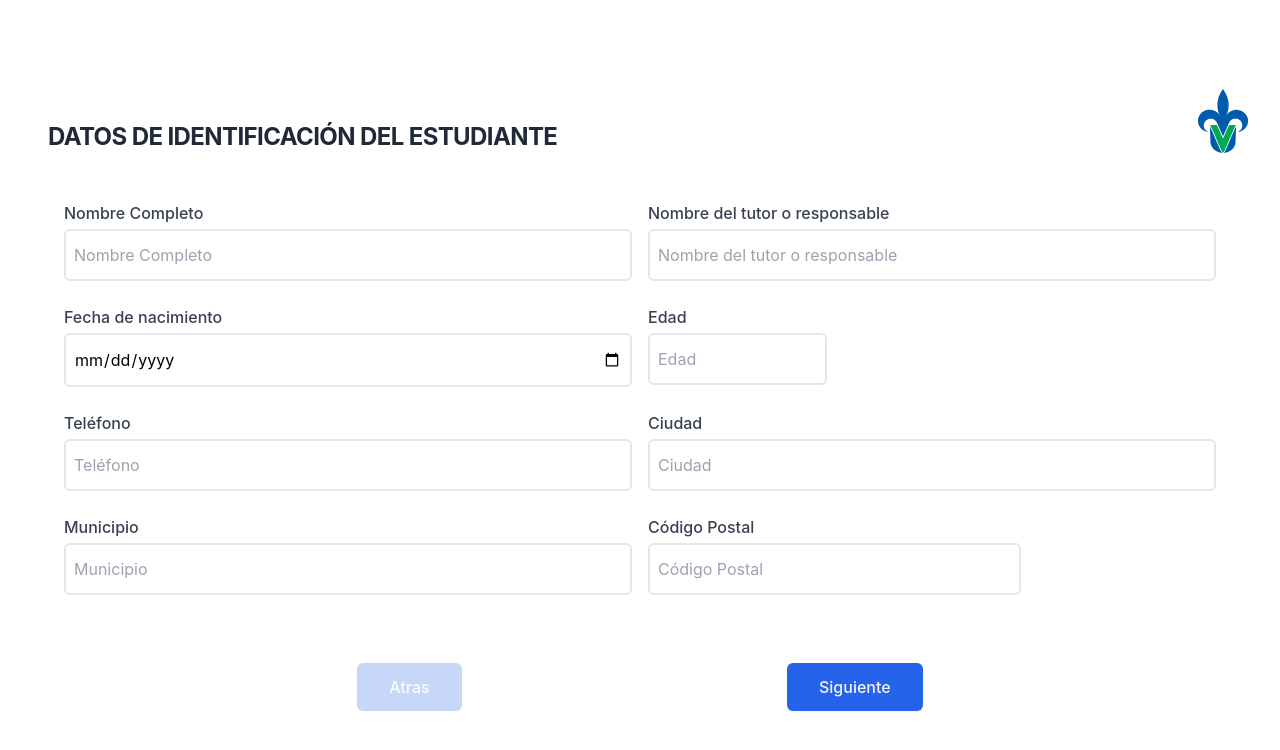
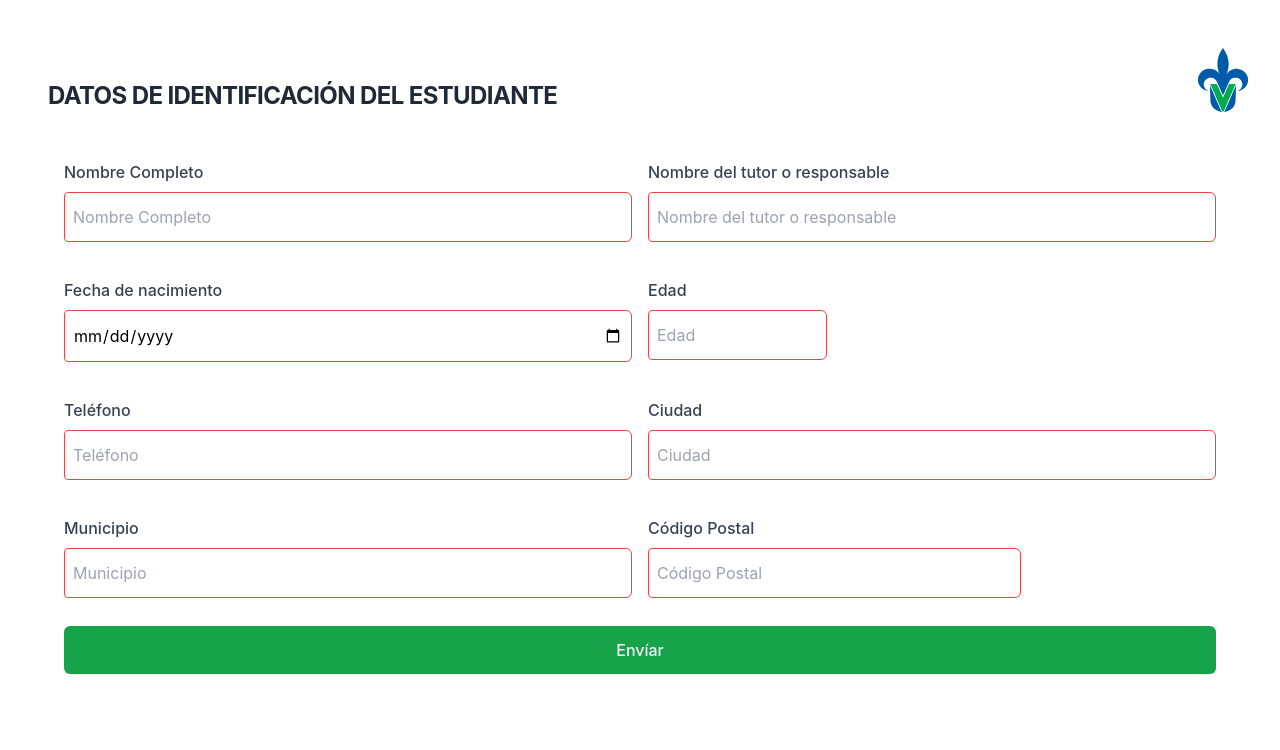
Before and after one commit to Suz4nGG/ar_tesina_web, a Next.js app: page /registro/formulario in a window 1280 px wide. Shown: the top 750 px of the page. Built offline with nearby package versions, Linux system fonts and the light colour scheme.

Commit message:
Cambios en el formulario de registro

```diff
--- a/components/Forms/GroupForm.jsx
+++ b/components/Forms/GroupForm.jsx
@@ -1,6 +1,5 @@
-import React from 'react';
-
-const GroupForm = ({name, text, placeholder, ref, type, col, colQuery, register}) => {
+const GroupForm = ({ name, text, placeholder, ref, type, col, colQuery, register }) => {
+  console.log("GR",name)
   return (
     <div className={`col-span-${col} md:col-span-${col}`}>
       <label
@@ -11,9 +10,8 @@ const GroupForm = ({name, text, placeholder, ref, type, col, colQuery, register}
       </label>
       <div className="mt-1">
         <input
+        {...register(name)}
         placeholder={placeholder}
-        name={name}
-        ref={ref}
         type={type}
         id={name}
         className="py-3 px-2 flex-1 rounded-r-md
--- a/components/Home/Hero.jsx
+++ b/components/Home/Hero.jsx
@@ -31,7 +31,7 @@ export default function Hero() {
                   </p>
                   <div className="mx-auto mt-10 max-w-sm sm:flex sm:max-w-none sm:justify-center">
                     <div className="space-y-4 sm:mx-auto sm:inline-grid sm:grid-cols-2 sm:gap-5 sm:space-y-0">
-                      <Button bg="bg-blue-600" textColor="text-gray-100" text="Registrate" href="/registro/1" hover="bg-blue-700"/>
+                      <Button bg="bg-blue-600" textColor="text-gray-100" text="Registrate" href="/registro/formulario" hover="bg-blue-700"/>
                       <Button bg="bg-green-600" textColor="text-gray-100" text="Inicia Sesión" href="/iniciar_sesion" hover="bg-green-700" />
                     </div>
                   </div>
--- a/pages/context/pagesContext.jsx
+++ b/pages/context/pagesContext.jsx
@@ -5,8 +5,7 @@ export const PageContext = createContext()
 
 // ! 2. Se crea el provider
 export const PageProvider = ({ children }) => {
-  const [contextValue, setContextValue] = useState()
-  // console.log(contextValue)
+  const [contextValue, setContextValue] = useState('')
   return (
     <PageContext.Provider value={{contextValue, setContextValue}}>
       {children}
@@ -18,5 +17,6 @@ export const PageProvider = ({ children }) => {
 export const usePageContext = () => {
   const context = useContext(PageContext)
   if (context === undefined) throw new Error('Fuera del proveedor')
+  // console.log(context)
   return context
 }
--- a/pages/index.js
+++ b/pages/index.js
@@ -4,9 +4,11 @@ import PageTitle from "../components/Global/PageTitle"
 import Hero from "../components/Home/Hero"
 import Info from "../components/Home/Info"
 import Logos from "../components/Home/Logos"
+import { PageProvider } from "./context/pagesContext"
 
 const Index = () => {
   return (
+    <PageProvider>
       <Container>
         <PageTitle
           title="Inicio"
@@ -18,6 +20,7 @@ const Index = () => {
         <Logos />
         <Footer/>
       </Container>
+    </PageProvider>
   )
 }
 
--- a/pages/registro/components/FormOne.jsx
+++ b/pages/registro/components/FormOne.jsx
@@ -1,5 +1,5 @@
 import ContainerForm from "../../../components/Forms/ContainerForm";
-import GroupForm from "../../../components/Forms/GroupForm";
+// import GroupForm from "../../../components/Forms/GroupForm";
 import UseForms from "../../../hooks/useForms";
 import { useForm } from "react-hook-form";
 import { usePageContext } from "../../context/pagesContext";
@@ -71,13 +71,45 @@ const dataForm = [
   }
 ]
 
-const FormOne = () => {
-  const { setContextValue } = usePageContext()
+const GroupForm = ({ name, text, placeholder, ref, type, col, colQuery, register }) => {
+  return (
+    <div className={`col-span-${col} md:col-span-${col}`}>
+      <label
+        htmlFor={name}
+        className="block text-sm md:text-base font-medium text-gray-700"
+      >
+        {text}
+      </label>
+      <div className="mt-1">
+        <input
+          {...register(
+            name,
+              {
+                required: true,
+                message: "sss"
+              }
+            )
+          }
+        placeholder={placeholder}
+        type={type}
+        id={name}
+        className="py-3 px-2 flex-1 rounded-r-md
+          block w-full rounded-md border-2 border-gray-200
+        focus:border-indigo-500 focus:ring-indigo-500
+          text-sm md:text-base"
+      />
+      </div>
+    </div>
+  );
+}
+
+const FormOne = ({register}) => {
   return (
       <div className="w-full grid grid-cols-2 gap-y-6 gap-x-4 md:grid-cols-6 lg:grid-cols-6 px-4 sm:p-0">
         {
           dataForm.map((item) => (
             <GroupForm
+              register={register}
               key={item.name}
               col={item.col}
               type={item.type}
@@ -87,7 +119,7 @@ const FormOne = () => {
               placeholder={item.placeholder}
             />
           ))
-        }
+      }
       </div>
   );
 }
--- /dev/null
+++ b/pages/registro/components/FormRegister.jsx
@@ -0,0 +1,174 @@
+import React, { useState } from 'react';
+import HeaderForm from '/components/Forms/HeaderForm';
+import Pagination from './Pagination';
+// import FormOne from './FormOne';
+import FormTwo from './FormTwo';
+import FormThree from './FormThree';
+import { usePageContext } from '../../context/pagesContext';
+import { useForm } from 'react-hook-form';
+import Button from '../../../components/Global/Button';
+
+const dataForm = [
+  {
+    col: 3,
+    colQuery: 3,
+    type: "text",
+    name: "nombreCompleto",
+    text: "Nombre Completo",
+    placeholder: "Nombre Completo",
+    pattern: /^[A-Za-z]+$/i,
+    validationMessage: "Unicamente letras",
+    value: true
+  },
+  {
+    col: 3,
+    colQuery: 3,
+    type: "text",
+    name: "nombreResponsable",
+    text: "Nombre del tutor o responsable",
+    placeholder: "Nombre del tutor o responsable",
+    value: true
+  },
+  {
+    col: 3,
+    colQuery: 3,
+    type: "date",
+    name: "fecNacimiento",
+    text: "Fecha de nacimiento",
+    placeholder: "Fecha de nacimiento",
+    value: true
+  },
+  {
+    col: 1,
+    colQuery: 2,
+    type: "number",
+    name: "edad",
+    text: "Edad",
+    placeholder: "Edad",
+    value: 17
+  },
+  {
+    col: 3,
+    colQuery: 3,
+    type: "tel",
+    name: "tel",
+    text: "Teléfono",
+    placeholder: "Teléfono",
+    value: true
+  },
+  {
+    col: 3,
+    colQuery: 3,
+    type: "text",
+    name: "ciudad",
+    text: "Ciudad",
+    placeholder: "Ciudad",
+    value: true
+  },
+  {
+    col: 3,
+    colQuery: 3,
+    type: "text",
+    name: "municipio",
+    text: "Municipio",
+    placeholder: "Municipio",
+    value: true
+  },
+  {
+    col: 2,
+    colQuery: 2,
+    type: "number",
+    name: "cp",
+    text: "Código Postal",
+    placeholder: "Código Postal",
+    value: true
+  }
+]
+
+
+
+const GroupFormOne = ({ register, name, text, placeholder, type, col, colQuery, required, errors, pattern,
+  validationMessage, value }) => {
+  console.log("err", errors)
+  console.log("mes", validationMessage)
+  return <>
+    <div className={`col-span-${col} md:col-span-${col}`}>
+      <label
+        htmlFor={name}
+        className="block text-sm md:text-base font-medium text-gray-700"
+      >
+        {text}
+      </label>
+      <div className="mt-1">
+        <input
+          {...register(
+              name, {
+              required: true,
+              pattern: pattern
+              }
+            )
+          }
+          placeholder={placeholder}
+          type={type}
+          id={name}
+          className="
+            appearance-none
+            bg-gray-200text-gray-700 border border-red-500
+            rounded py-3 mb-3 leading-tight
+            focus:outline-none focus:bg-gray-200 px-2 flex-1 rounded-r-md my-2
+            block w-full
+          focus:border-green-500 focus:ring-green-500
+            text-sm md:text-base"
+        />
+        {errors[name]?.type === "required" && <p className='text-red-500 text-xs'>Requerido</p>}
+        {errors[name]?.type === "maxLength" && (
+          <p></p>
+        )}
+        {errors[name]?.type === "pattern" && (
+          <p className='text-red-500 text-xl font-semibold'>Solo caracteres alfabéticos</p>
+        )}
+      </div>
+    </div>
+  </>
+}
+
+
+
+const FormRegister = (props) => {
+  const { register, handleSubmit, watch,  formState: { errors } } = useForm()
+  const { contextValue, setContextValue } = usePageContext()
+  const [step, setStep] = useState("FormOne")
+  const onSubmit = data => setContextValue(data)
+  // console.log("CTX", contextValue)
+  return (
+    <>
+      <HeaderForm step={step} />
+      <form className="w-full flex flex-col justify-center py-12 sm:px-6 lg:px-8" onSubmit={handleSubmit(onSubmit)}>
+        <div className="w-full grid grid-cols-2 gap-y-6 gap-x-4 md:grid-cols-6 lg:grid-cols-6 px-4 sm:p-0">
+          {
+            dataForm.map((item) => (
+              <GroupFormOne
+                key={item.name}
+                register={register}
+                text={item.text}
+                name={item.name}
+                placeholder={item.placeholder}
+                type={item.type}
+                col={item.col}
+                errors={errors}
+                pattern={item.pattern}
+                validationMessage={item.validationMessage}
+                value={item.value}
+              />
+            ))
+          }
+        </div>
+        <div className="pt-4 block md:flex justify-center col-span-3 2xl:col-span-2">
+          <Button bg="bg-green-600 w-full 2xl:w-1/5" textColor="text-gray-100" text="Envíar" href="#" hover="bg-green-700"/>
+        </div>
+      </form>
+    </>
+  )
+}
+
+export default FormRegister;
--- a/pages/registro/formulario.js
+++ b/pages/registro/formulario.js
@@ -1,103 +1,31 @@
-import React, { useState } from 'react';
-import { useRouter } from 'next/router';
-import ContainerRegister from './components/ContainerRegister';
-import FormOne from "./components/FormOne"
-import FormTwo from './components/FormTwo';
-import FormThree from './components/FormThree';
 import PageTitle from '/components/Global/PageTitle.jsx'
 import { PageProvider } from '../context/pagesContext';
-import HeaderForm from '../../components/Forms/HeaderForm';
+import FormRegister from './components/FormRegister';
 
 const FormularioRegistroTemplate = () => {
-  const router = useRouter()
-  const [step, setStep] = useState('FormOne')
-  const onSubmit = (data) => {
-    console.log(data);
-  };
-
-  const handlePreviousForm = (e) => {
-    e.preventDefault()
-    switch (step) {
-      case "FormOne":
-        break
-      case "FormTwo":
-        setStep("FormOne")
-        break
-      case "FormThree":
-        setStep("FormTwo")
-        break
-    }
-  }
-  const handleNextForm = (e) => {
-    e.preventDefault()
-    switch (step) {
-      case "FormOne":
-        setStep("FormTwo")
-        break
-      case "FormTwo":
-        setStep("FormThree")
-        break
-      case "FormThree":
-        break
-    }
-  }
-  // ! Envio de los formularios
-  const handleChangeData = (e) => {
-    const {name, value} = e.target
-    console.log("EE",name)
-  }
   console.log()
   return (
     <PageProvider>
-      <div className="py-12 w-full h-auto md:h-screen flex justify-center items-center flex-col sm:px-6 lg:px-8">
-      <div className='w-full h-screen flex flex-col justify-center items-center'>
-      <HeaderForm step={step} />
-      <PageTitle title="Registro" name="Registro" content="Registrar nueva cuenta de usuario" />
-        <form className="w-full flex flex-col justify-center py-12 sm:px-6 lg:px-8" onSubmit={onSubmit} onChange={handleChangeData}>
-          {
-            step === "FormOne" && <FormOne/>
-          }
-          {
-            step === "FormTwo" && <FormTwo/>
-          }
-          {
-            step === "FormThree" && <FormThree/>
-          }
-        </form>
-          <div className='w-full flex justify-evenly mt-5'>
-            <button
-              onClick={handlePreviousForm}
-              name={step}
-              className="flex items-center justify-center
-            rounded-md bg-blue-600 px-4 py-3
-            text-base font-medium text-gray-100
-            disabled:opacity-25
-            shadow-sm hover:bg-blue-700 sm:px-8"
-              disabled={step === "FormOne" ? true : false}
-              >
-                Atras
-            </button>
-            <button
-              onClick={handleNextForm}
-              name={step}
-              className="flex items-center justify-center
-            rounded-md bg-blue-600 px-4 py-3
-            disabled:opacity-25
-            text-base font-medium text-gray-100
-            shadow-sm hover:bg-blue-700 sm:px-8"
-              disabled={step === "FormThree" ? true : false}
-            >
-              Siguiente
-            </button>
-          </div>
-      </div>
+      <div
+        className="
+          py-12 w-full
+          flex justify-center items-center
+          flex-col sm:px-6 lg:px-8"
+      >
+        <div
+          className='
+            w-full flex flex-col justify-center items-center'
+        >
+          <PageTitle
+            title="Registro"
+            name="Registro"
+            content="Registrar nueva cuenta de usuario"
+          />
+            <FormRegister />
+        </div>
       </div>
     </PageProvider>
   );
 }
 
-/* FormularioRegistroTemplate.getInitialProps = async (ctx) => {
-  return {}
-} */
-
 export default FormularioRegistroTemplate;
```
Also changed, not shown: components/Forms/CheckBox.jsx (+14 -10 lines), pages/registro/components/ContainerRegister.jsx (deleted, +0 -17 lines), pages/registro/components/FormThree.jsx (+15 -7 lines), pages/registro/components/FormTwo.jsx (+12 -7 lines). Lines whose indentation alone changed are shown as unchanged.
